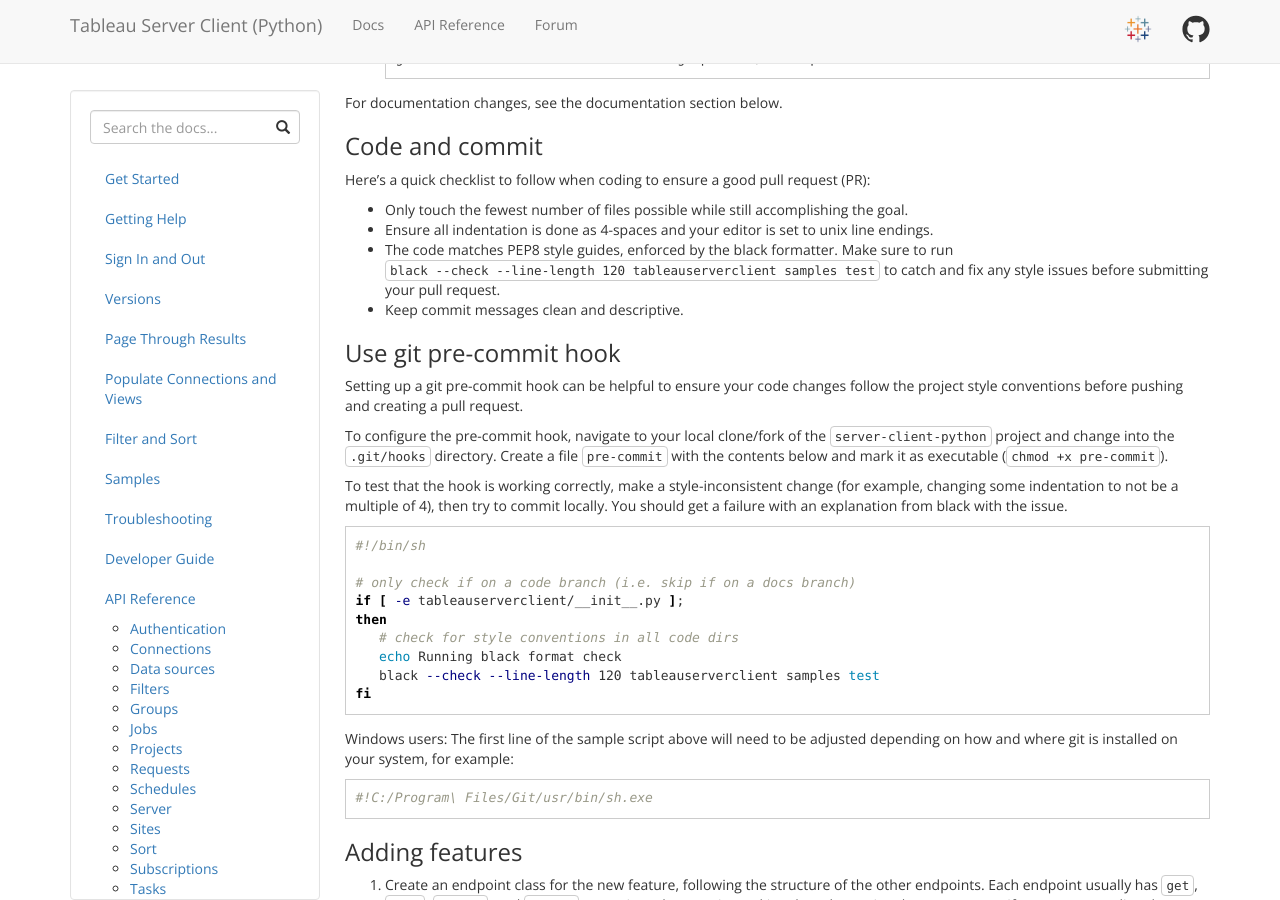
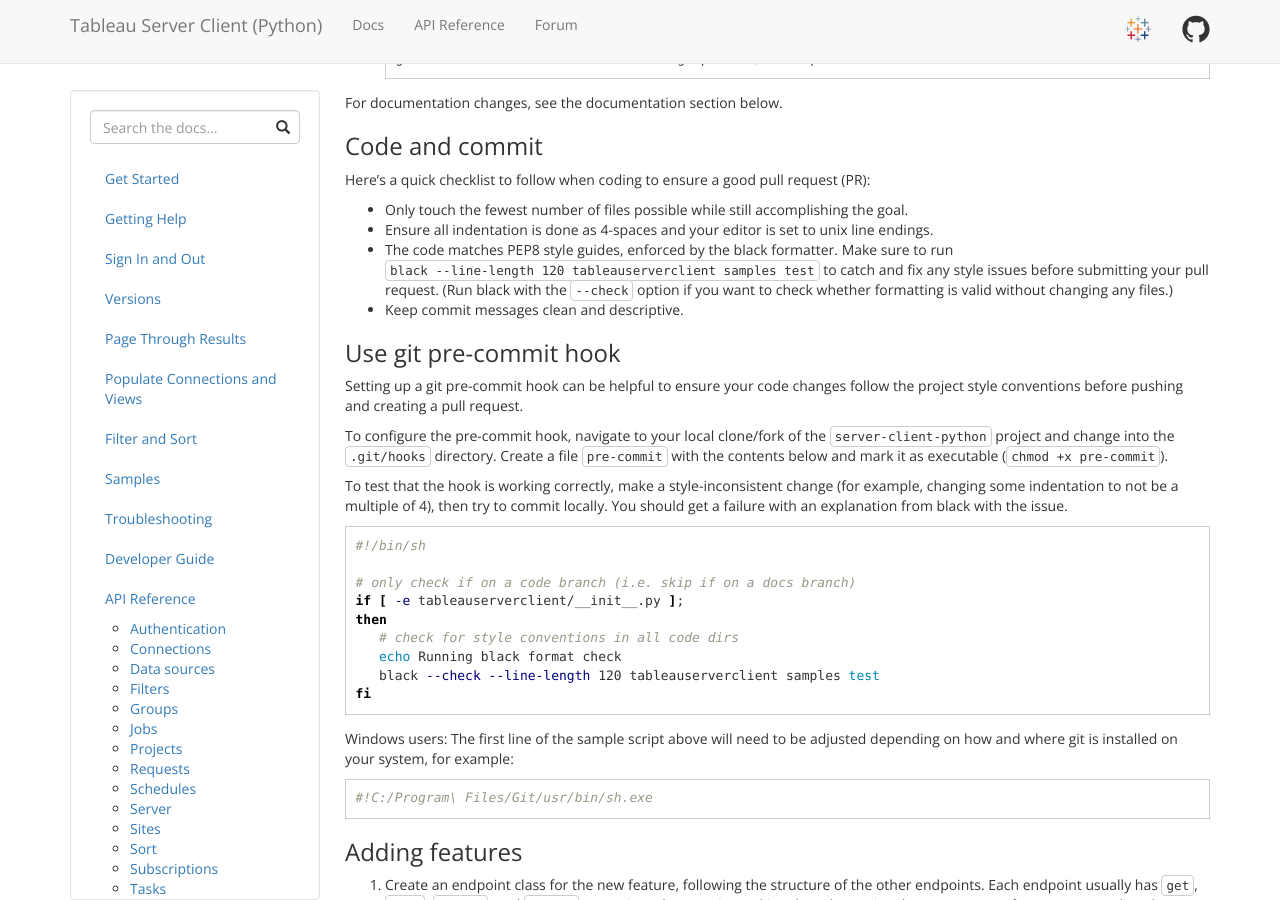
Before and after one commit to tableau/server-client-python, a Jekyll site: the page built from docs/dev-guide.md, in a window 1280 px wide and 900 px high, scrolled down 1005 px. Built offline with Jekyll 4.4.1, drawn with Linux system fonts in a browser that asks for light colours; emoji names are drawn with the system emoji font.

Commit message:
Clarify checking vs fixing format issues with Black

```diff
--- a/docs/dev-guide.md
+++ b/docs/dev-guide.md
@@ -68,8 +68,9 @@
 - Ensure all indentation is done as 4-spaces and your editor is set to unix line
   endings.
 - The code matches PEP8 style guides, enforced by the black formatter. Make sure to run
-  `black --check --line-length 120 tableauserverclient samples test` to catch and fix any style
-  issues before submitting your pull request.
+  `black --line-length 120 tableauserverclient samples test` to catch and fix any style
+  issues before submitting your pull request. (Run black with the `--check` option if
+  you want to check whether formatting is valid without changing any files.)
 - Keep commit messages clean and descriptive.
 
 ### Use git pre-commit hook
```
